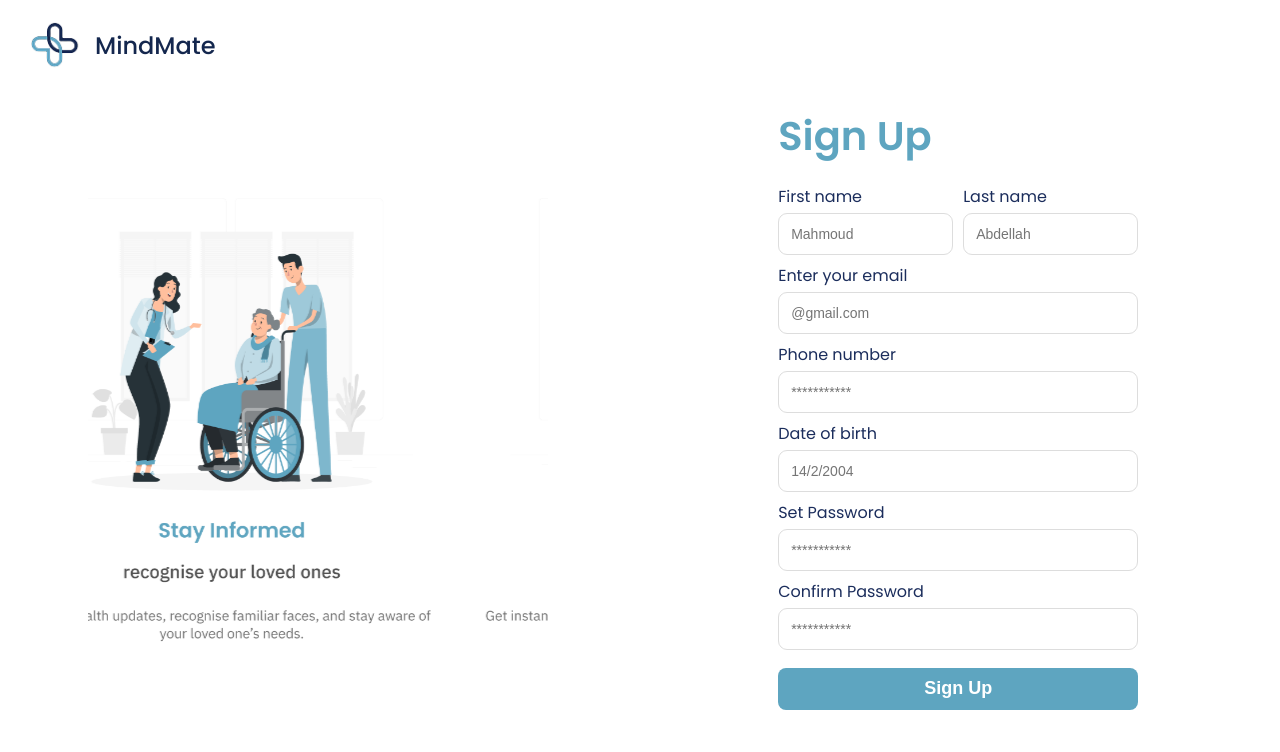
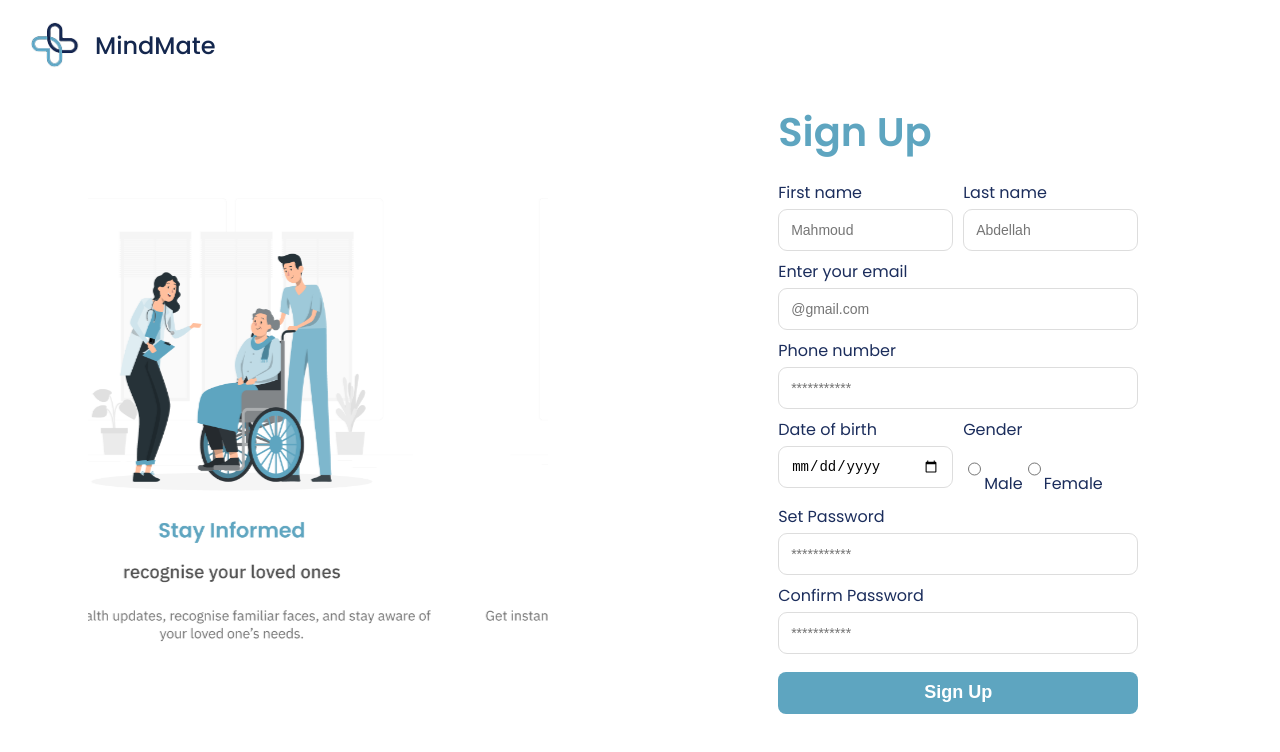
Before and after one commit to MindMate-Project/Web, a React (Create React App) app: page /api/auth/signup in a window 1280 px wide. Shown: the top 752 px of the page. Built offline with nearby package versions, Linux system fonts and the light colour scheme.

Commit message:
feat(signup): add gender radio field alongside date of birth, switch dob to date picker

```diff
--- a/src/components/Auth/SignUp.js
+++ b/src/components/Auth/SignUp.js
@@ -10,6 +10,7 @@ function SignupPage() {
         email,
         phone,
         birthDate,
+        gender,
         password,
         confirmPassword,
         onChangeFirstName,
@@ -17,6 +18,7 @@ function SignupPage() {
         onChangeEmail,
         onChangePhone,
         onChangeBirthDate,
+        onChangeGender,
         onChangePassword,
         onChangeConfirmPassword,
         onSubmit,
@@ -78,14 +80,41 @@ function SignupPage() {
                                 />
                             </div>
 
+                            <div className="row">
                                 <div className="field">
                                     <label>Date of birth</label>
                                     <input
-                                    type="text"
-                                    placeholder="14/2/2004"
+                                        type="date"
                                         value={birthDate}
                                         onChange={onChangeBirthDate}
                                     />
+                                </div>
+
+                                <div className="field">
+                                    <label>Gender</label>
+                                    <div className="gender-options">
+                                        <label className="radio-option">
+                                            <input
+                                                type="radio"
+                                                name="gender"
+                                                value="male"
+                                                checked={gender === "male"}
+                                                onChange={onChangeGender}
+                                            />
+                                            Male
+                                        </label>
+                                        <label className="radio-option">
+                                            <input
+                                                type="radio"
+                                                name="gender"
+                                                value="female"
+                                                checked={gender === "female"}
+                                                onChange={onChangeGender}
+                                            />
+                                            Female
+                                        </label>
+                                    </div>
+                                </div>
                             </div>
 
                             <div className="field">
```
Lines whose indentation alone changed are shown as unchanged.
